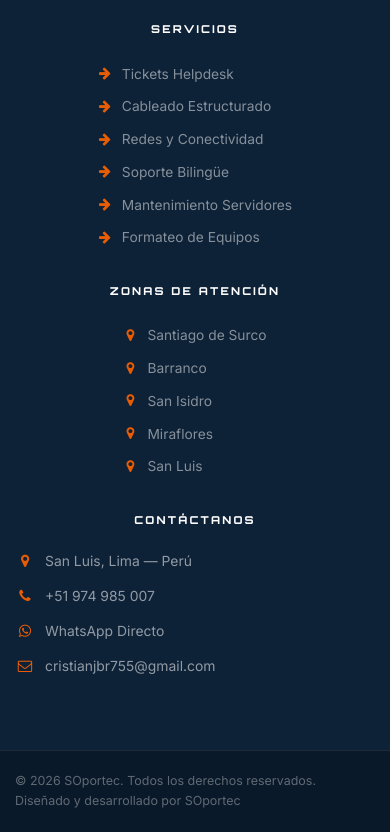
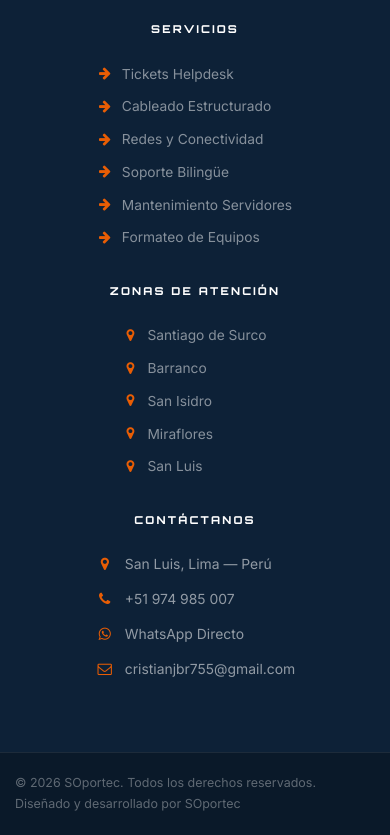
Before and after one commit to S0p0rt3s/soportec-web, a plain HTML site: page index.html in a window 390 px wide. Shown: the part 10298-11133 px from the top of the page. Drawn offline with nearby package versions, Linux system fonts and the light colour scheme.

Commit message:
Alinear Contactanos con Zonas de Atencion en mobile

```diff
--- a/style.css
+++ b/style.css
@@ -2130,6 +2130,21 @@ textarea.input-tech { resize: vertical; min-height: 100px; }
         color: rgba(255,255,255,0.5);
         text-align: left;
     }
+    /* Contáctanos: mismo alineamiento que Zonas de Atención */
+    .contact-info-list {
+        display: inline-flex;
+        flex-direction: column;
+        align-items: flex-start;
+        margin-left: auto;
+        margin-right: auto;
+        gap: 12px;
+    }
+    .contact-item {
+        display: flex;
+        align-items: center;
+        gap: 10px;
+        text-align: left;
+    }
 }
 
 @media (max-width: 575px) {
```
